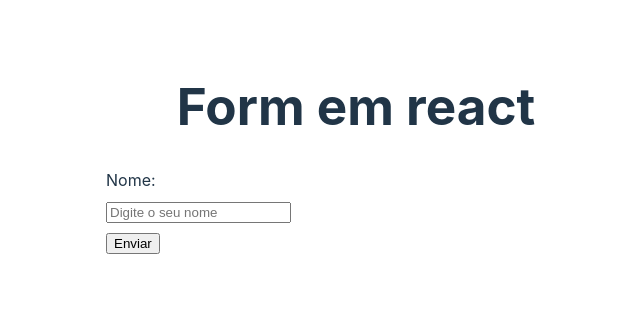
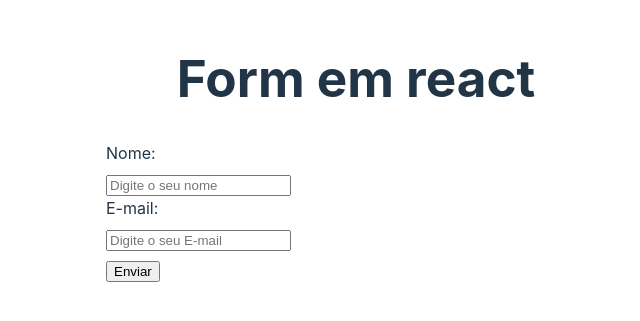
Before and after one commit to Lucassevero06/front-end-udemy, a React (Vite) app in the folder REACT/5_FORMULARIO_REACT/form_react/: page / in a window 1280 px wide. Shown: the part 251-572 px from the top of the page, without its empty margins (284-924 px from the left). Built offline with nearby package versions, Linux system fonts and the light colour scheme.

Commit message:
label envolvendo o input

```diff
--- a/REACT/5_FORMULARIO_REACT/form_react/src/components/MyForm.jsx
+++ b/REACT/5_FORMULARIO_REACT/form_react/src/components/MyForm.jsx
@@ -8,8 +8,14 @@
                 <label htmlFor="name">Nome:</label>
                 <input type="text" id="name" name="name" placeholder="Digite o seu nome"/>
             </div>
+            {/* 2-label envolvendo input */}
+            <label>
+                <span>E-mail:</span>
+                <input type="text" name="email" id="email" placeholder="Digite o seu E-mail"/>
+            </label>
             <input type="submit" value="Enviar" />
         </form>
+
     </div>
   )
 }
```
